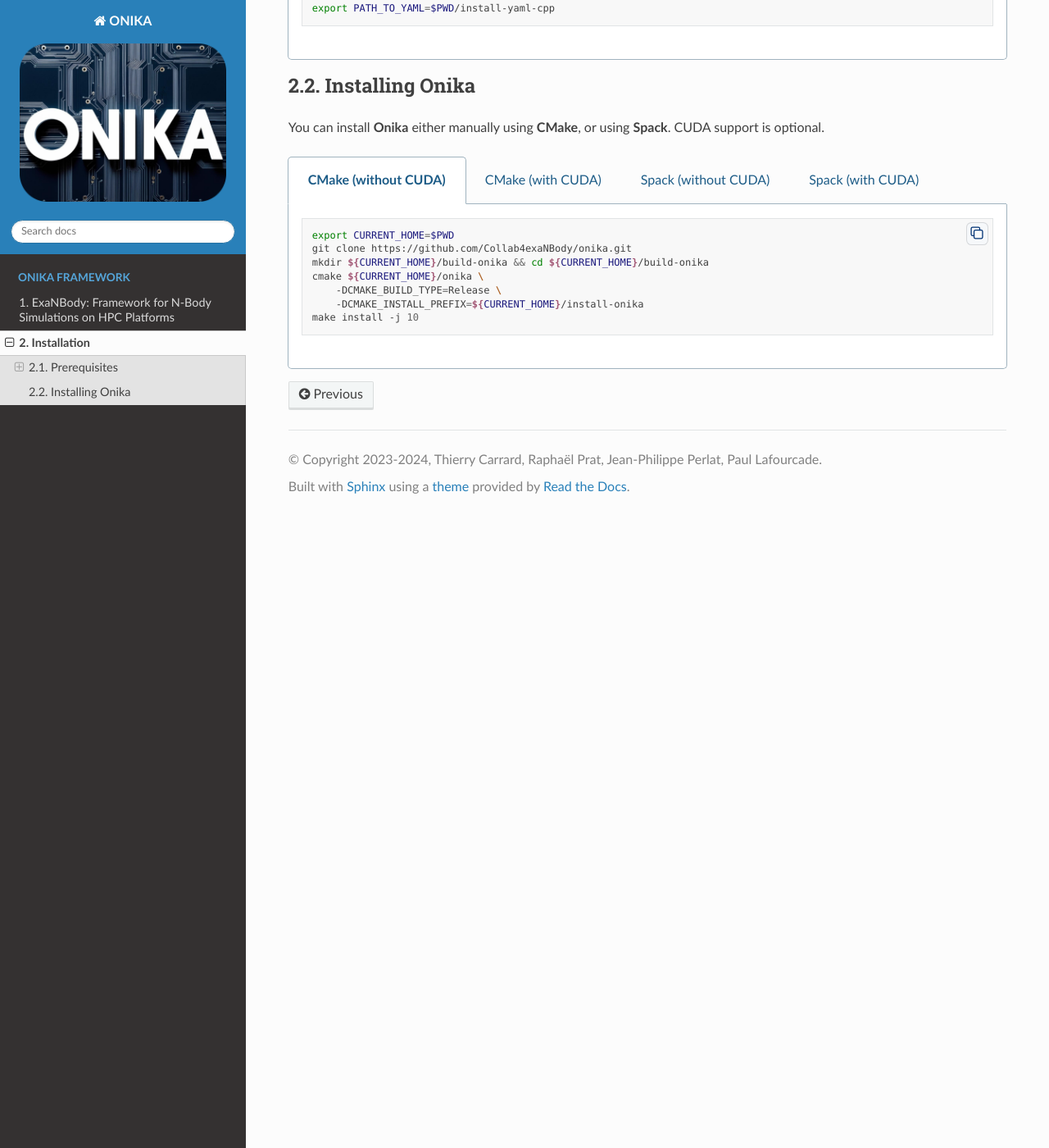
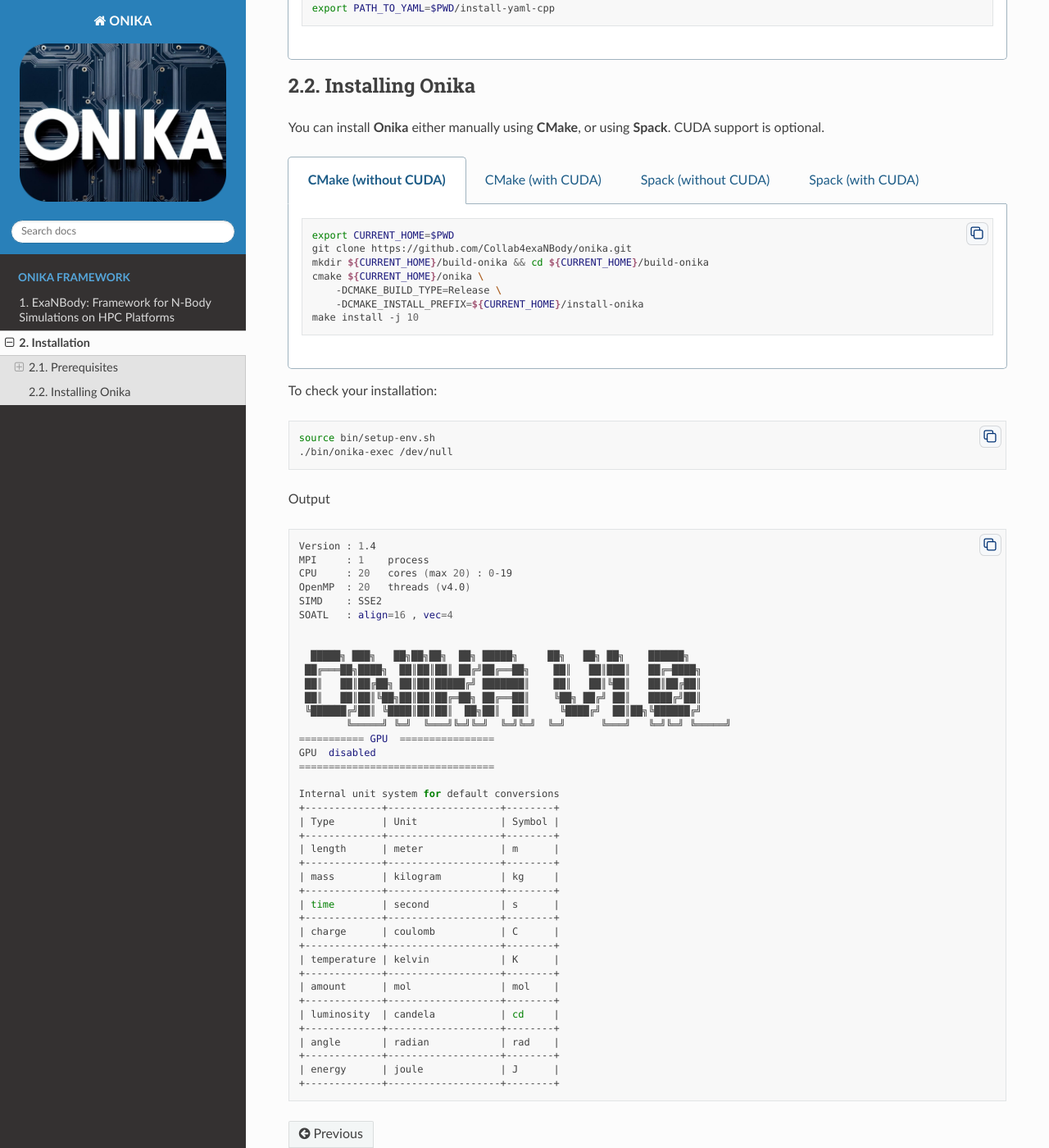
Before and after one commit to Collab4exaNBody/doc_onika, a Sphinx documentation site: the page built from docs/source/project_onika/Installation.rst, in a window 1280 px wide and 1400 px high, scrolled down 853 px. Shown: the whole window at 82% size. Built offline with Sphinx 7.4.7 and the Read the Docs theme 3.1.0, drawn with Linux system fonts in a browser that asks for light colours.

Commit message:
add installation guidlines

```diff
--- a/docs/source/project_onika/Installation.rst
+++ b/docs/source/project_onika/Installation.rst
@@ -128,3 +128,55 @@ CUDA support is optional.
          # Install Onika with CUDA support
          spack install onika+cuda
          spack load onika
+
+To check your installation:
+
+.. code-block:: bash
+
+   source bin/setup-env.sh
+   ./bin/onika-exec /dev/null
+
+Output
+
+.. code-block:: bash
+
+		Version : 1.4
+		MPI     : 1    process
+		CPU     : 20   cores (max 20) : 0-19
+		OpenMP  : 20   threads (v4.0)
+		SIMD    : SSE2
+		SOATL   : align=16 , vec=4
+
+
+		  █████╗ ███╗   ██╗██╗██╗  ██╗ █████╗     ██╗   ██╗ ██╗    ██████╗
+		 ██╔═══██╗████╗  ██║██║██║ ██╔╝██╔══██╗    ██║   ██║███║   ██╔═████╗
+		 ██║   ██║██╔██╗ ██║██║█████╔╝ ███████║    ██║   ██║╚██║   ██║██╔██║
+		 ██║   ██║██║╚██╗██║██║██╔═██╗ ██╔══██║    ╚██╗ ██╔╝ ██║   ████╔╝██║
+		 ╚██████╔╝██║ ╚████║██║██║  ██╗██║  ██║     ╚████╔╝  ██║██╗╚██████╔╝
+			╚═════╝ ╚═╝  ╚═══╝╚═╝╚═╝  ╚═╝╚═╝  ╚═╝      ╚═══╝   ╚═╝╚═╝ ╚═════╝
+		=========== GPU  ================
+		GPU  disabled
+		=================================
+
+		Internal unit system for default conversions
+		+-------------+-------------------+--------+
+		| Type        | Unit              | Symbol |
+		+-------------+-------------------+--------+
+		| length      | meter             | m      |
+		+-------------+-------------------+--------+
+		| mass        | kilogram          | kg     |
+		+-------------+-------------------+--------+
+		| time        | second            | s      |
+		+-------------+-------------------+--------+
+		| charge      | coulomb           | C      |
+		+-------------+-------------------+--------+
+		| temperature | kelvin            | K      |
+		+-------------+-------------------+--------+
+		| amount      | mol               | mol    |
+		+-------------+-------------------+--------+
+		| luminosity  | candela           | cd     |
+		+-------------+-------------------+--------+
+		| angle       | radian            | rad    |
+		+-------------+-------------------+--------+
+		| energy      | joule             | J      |
+		+-------------+-------------------+--------+
```
